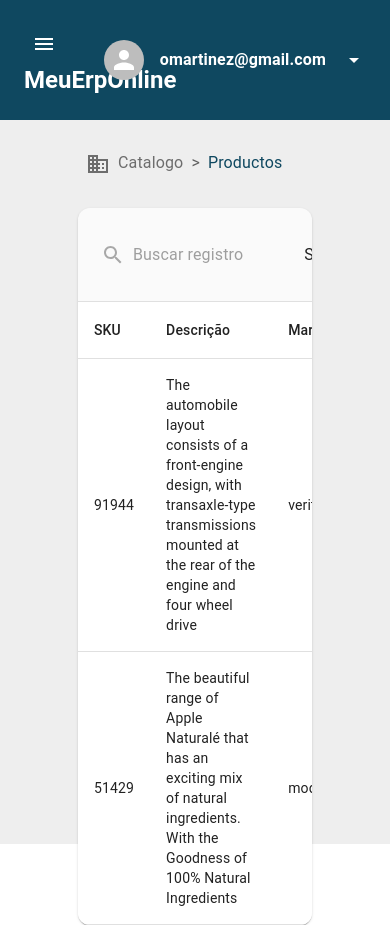
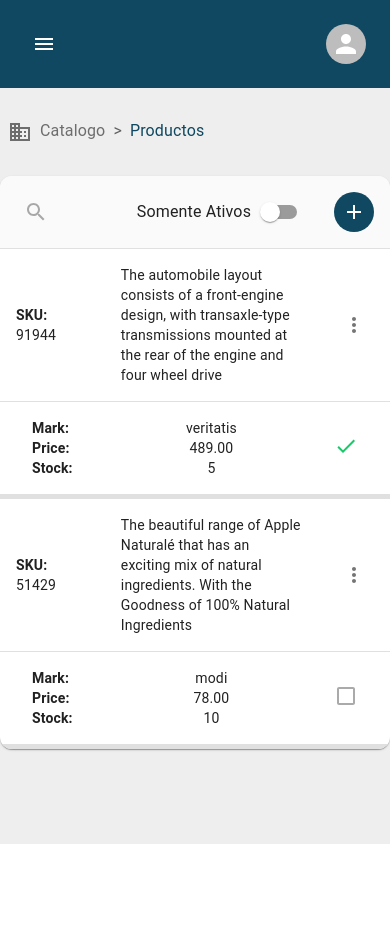
Before and after one commit to zenx5/product-list, a React (Create React App) app: page / in a window 390 px wide. After the commit the page ends 844 px from the top, so only its background shows below. Built offline with nearby package versions, Linux system fonts and the light colour scheme.

Commit message:
i18n: cambio de idioma

```diff
--- a/src/components/BarNav.js
+++ b/src/components/BarNav.js
@@ -1,18 +1,80 @@
-import { Grid, Typography, ButtonBase, Avatar, IconButton } from '@mui/material'
+import { useState } from 'react';
+import { useTranslation } from 'react-i18next';
+import { Grid, Box, Typography, ButtonBase, Avatar, IconButton, useMediaQuery, Popover, MenuItem, Slider, Icon, ToggleButtonGroup, ToggleButton } from '@mui/material'
 import { ArrowDropDown, Menu } from '@mui/icons-material'
+import EnCircle from '../assets/icons/en-circle.png'
+import EsCircle from '../assets/icons/es-circle.png'
+import PtCircle from '../assets/icons/pt-circle.png'
 
 export default function BarNav() {
+    const [currentLang, setCurrentLang] = useState( localStorage.getItem('i18nextLng') ?? 'pt')
+    const [anchorEl, setAnchorEl] = useState(null);
+    const isMovilWidth = useMediaQuery('(max-width:610px)')
+    const { i18n } = useTranslation();
+
+
+    const open = Boolean(anchorEl)
+
+    const langs = [
+        { value:'es', label:'es' }, // <Icon><EsCircle /></Icon>
+        { value:'pt', label:'pt' }, // <Icon><PtCircle /></Icon>
+        { value:'en', label:'en' }, // <Icon><EnCircle /></Icon>
+    ]
+
+    const handlerChangeLanguage = (event, newLanguage) => {
+        if( newLanguage ){
+            setCurrentLang(prev => newLanguage)
+            localStorage.setItem('i18nextLng', newLanguage)
+            i18n.changeLanguage(newLanguage);
+        }
+    }
+
 
     return <Grid container sx={{ backgroundColor: 'primary.main', p:3 }} data-testid='barnav'>
         <Grid item xs={6}>
-            <Typography variant='h5' color='#fff' sx={{ fontWeight:'bold' }}> <IconButton><Menu sx={{ color:'#fff' }}/></IconButton> MeuErpOnline</Typography>
+            { !isMovilWidth && <Typography variant='h5' color='#fff' sx={{ fontWeight:'bold' }}> <IconButton><Menu sx={{ color:'#fff' }}/></IconButton> MeuErpOnline</Typography> }
+            { isMovilWidth && <IconButton><Menu sx={{ color:'#fff' }}/></IconButton> }
         </Grid>
         <Grid item xs={6} sx={{ display:'flex', justifyContent:'flex-end' }}>
-            <ButtonBase>
+            <ButtonBase  onClick={(event)=>setAnchorEl(event.currentTarget)}>
                 <Avatar />
-                <Typography sx={{ mx:2, color:'#fff', fontWeight:'bold' }}>omartinez@gmail.com</Typography>
-                <ArrowDropDown sx={{ color:'#fff' }}/>
+                { !isMovilWidth && <Typography sx={{ mx:2, color:'#fff', fontWeight:'bold' }}>omartinez@gmail.com</Typography> }
+                { !isMovilWidth && <ArrowDropDown sx={{ color:'#fff' }}/> }
             </ButtonBase>
+            <Popover
+                open={open}
+                onClose={()=>setAnchorEl(false)}
+                anchorEl={anchorEl}
+                anchorOrigin={{
+                    vertical:'bottom',
+                    horizontal:'right'
+                }}
+                sx={{
+                    borderRadius:4,
+                    '.MuiMenuItem-root':{
+                        width: 170
+                    }
+                }}
+            >
+                <Box sx={{ display:'flex', mt:2, mb:1, justifyContent:'center' }}>
+                    <ToggleButtonGroup
+                        value={currentLang}
+                        exclusive
+                        onChange={handlerChangeLanguage}
+                        >
+                        <ToggleButton value='es'>
+                            <img src={EsCircle} width={16} height={16} />
+                        </ToggleButton>
+                        <ToggleButton value='pt'>
+                            <img src={PtCircle} width={16} height={16} />
+                        </ToggleButton>
+                        <ToggleButton value='en'>
+                            <img src={EnCircle} width={16} height={16} />
+                        </ToggleButton>
+                    </ToggleButtonGroup>
+                </Box>
+                <MenuItem sx={{ justifyContent:'center' }}>Logout</MenuItem>
+            </Popover>
         </Grid>
     </Grid>
 }
--- a/src/locales/i18n.js
+++ b/src/locales/i18n.js
@@ -8,7 +8,9 @@ import ptLocales from './langs/pt'
 
 import { defaultLang } from './config-lang';
 
-let lng = defaultLang.value
+const localLang = localStorage.getItem('i18nextLng')
+
+let lng = localLang ?? defaultLang.value
 
 i18n
   .use(initReactI18next)
--- a/src/locales/langs/en.js
+++ b/src/locales/langs/en.js
@@ -1,5 +1,17 @@
 const en = {
-
+    new_product: 'New produt',
+    select_active: 'only active',
+    placeholder_search_reg: 'Search',
+    sku:'SKU',
+    description:'Description',
+    mark:'Mark',
+    price:'Price',
+    stock:'Quantity',
+    active:'Active',
+    deactive:'Deactive',
+    options:'Option',
+    edit: 'Edit',
+    delete: 'Delete'
 }
 
 export default en;
--- a/src/locales/langs/es.js
+++ b/src/locales/langs/es.js
@@ -1,5 +1,17 @@
 const es = {
-
+    new_product: 'Nuevo produto',
+    select_active: 'Solo Activos',
+    placeholder_search_reg: 'Buscar registro',
+    sku:'SKU',
+    description:'Descripción',
+    mark:'Marca',
+    price:'Precio',
+    stock:'Cantidad',
+    active:'Activo',
+    deactive:'Desactivo',
+    options:'Opciones',
+    edit: 'Editar',
+    delete: 'Eliminar'
 }
 
 export default es;
--- a/src/locales/langs/pt.js
+++ b/src/locales/langs/pt.js
@@ -10,7 +10,7 @@ const pt = {
     stock:'Estoque',
     active:'Ativo',
     deactive:'Desativo',
-    option:'Opções',
+    options:'Opções',
     edit: 'Editar',
     delete: 'Excluir'
 
--- a/src/pages/Products/List/HeaderControls.js
+++ b/src/pages/Products/List/HeaderControls.js
@@ -5,17 +5,27 @@ import {
     IconButton,
     FormControlLabel,
     Button,
-    Switch
+    Switch,
+    useMediaQuery
 } from "@mui/material"
 import { Search, Add } from "@mui/icons-material"
 import { useTranslation } from "react-i18next"
+import { useState } from "react"
+import { fontSize, padding } from "@mui/system"
 
 export default function HeaderControls({ onSearch, onFilter }){
-
+    const [activeMovilSearch, setActiveMovilSearch] = useState(false)
     const { t:translate } = useTranslation()
 
-    return <TableRow sx={{ backgroundColor:'#fafafa', p:0, m:0 }}>
+    const isTableWidth = useMediaQuery('(max-width:900px)')
+    const isMovilWidth = useMediaQuery('(max-width:610px)')
+
+    return <>
+        <TableRow sx={{ backgroundColor:'#fafafa', p:0, m:0 }}>
             <TableCell colSpan={2} sx={{ p:0 }}>
+                { isMovilWidth ?
+                    <IconButton sx={{ m:2, opacity:0.6 }} onClick={()=>setActiveMovilSearch(prev => !prev)}><Search /></IconButton>
+                    :
                     <TextField
                     sx={{
                         width:'100%',
@@ -52,13 +62,41 @@ export default function HeaderControls({ onSearch, onFilter }){
                     }}
                     placeholder={translate('placeholder_search_reg')}
                     onChange={onSearch}
+                />}
+            </TableCell>
+            <TableCell colSpan={isTableWidth ? 4 : 3}>
+                <FormControlLabel control={<Switch onChange={onFilter} />} label={translate('select_active')} labelPlacement='start' />
+            </TableCell>
+            <TableCell colSpan={isTableWidth ? 1 : 2}>
+                { !isTableWidth && <Button variant='contained' sx={{ borderRadius:10, width:'120%', left:'-20%', fontWeight:'bold' }} startIcon={<Add sx={{ px:0 }}/>}>{translate('new_product')}</Button> }
+                { isTableWidth && <IconButton sx={{ backgroundColor: 'primary.main', color:'#fff' }}><Add /></IconButton> }
+            </TableCell>
+        </TableRow>
+        { ( isMovilWidth && activeMovilSearch) && <TableRow>
+            <TableCell sx={{ p:0 }} colSpan={7}>
+                <TextField
+                    sx={{
+                        width:'100%',
+                        opacity:1,
+                        '.MuiInputBase-root':{
+                            p:0
+                        }
+                    }}
+                    placeholder={translate('placeholder_search_reg')}
+                    onChange={onSearch}
+                    variant='filled'
+                    inputProps={{
+                        'data-testid':'search',
+                        style:{
+                            textAlign:'center',
+                            pointerEvents:'painted',
+                            fontSize:30,
+                            paddingTop:5,
+                            paddingBottom:5,
+                        }
+                    }}
                 />
             </TableCell>
-    <TableCell colSpan={3}>
-        <FormControlLabel control={<Switch onChange={onFilter} />} label={translate('select_active')} labelPlacement='start' />
-    </TableCell>
-    <TableCell colSpan={2}>
-        <Button variant='contained' sx={{ borderRadius:10, width:'120%', left:'-20%', fontWeight:'bold' }} startIcon={<Add sx={{ px:0 }}/>}>{translate('new_product')}</Button>
-    </TableCell>
-</TableRow>
+        </TableRow>}
+</>
 }
--- a/src/pages/Products/List/Index.js
+++ b/src/pages/Products/List/Index.js
@@ -7,6 +7,7 @@ import {
     TableContainer,
     TableHead,
     TableRow,
+    useMediaQuery,
 } from "@mui/material";
 import { useState } from "react";
 import { useTranslation } from "react-i18next";
@@ -48,11 +49,25 @@ export default function Index(){
         { href:'/', label:'Productos' },
     ]
 
+    // const breackpoint1900 = useMediaQuery('(min-width:1900px)')
+    // const breackpoint1200 = useMediaQuery('(min-width:1200px)')
+    // const breackpoint769 = useMediaQuery('(min-width:769px)')
+    // const breackpoint480 = useMediaQuery('(min-width:480px)')
+    // const breackpoint320 = useMediaQuery('(min-width:320px)')
+
+
+    let mainColumnWidth = useMediaQuery('(max-width:1900px)') ? '1150px' : ''
+    mainColumnWidth = useMediaQuery('(max-width:1200px)') ? '900px' : mainColumnWidth
+    mainColumnWidth = useMediaQuery('(max-width:900px)') ? '600px' : mainColumnWidth
+    mainColumnWidth = useMediaQuery('(max-width:610px)') ? 'auto' : mainColumnWidth
+    // mainColumnWidth = useMediaQuery('(max-width:320px)') ? '800px' : mainColumnWidth
+    const isMovilWidth = useMediaQuery('(max-width:610px)')
+
     const trans = key => translate( key )
 
-    const handlerSearch = (event) => setFilterBySearch( prev => event.target.value )
+    const handlerSearch = ({ target:{value}}) => setFilterBySearch( prev => value )
 
-    const handlerFilter = (event) => setFilterByActive( prev => event.target.checked )
+    const handlerFilter = ({ target:{checked}}) => setFilterByActive( prev => checked )
 
     const filterActiveElements = item => filterByActive ? item.active : true
 
@@ -60,24 +75,24 @@ export default function Index(){
 
     return <Box sx={{ backgroundColor:'#eeeeee', height:'100vh' }}>
         <BarNav />
-        <CustomBreadcrumbs data-testid='breadcrumb' items={breadcrumbs} sx={{ width:'60%', mx:'auto', py:3 }}/>
+        <CustomBreadcrumbs data-testid='breadcrumb' items={breadcrumbs} sx={{ width:mainColumnWidth, mx:'auto', py:3 }}/>
         <TableContainer
             data-testid='table-product-list'
             component={Card}
-            sx={{ borderRadius:3, width:'60%', mx:'auto' }}
+            sx={{ borderRadius:3, width:mainColumnWidth, mx:'auto' }}
         >
             <Table size={ dense ? 'small' : 'medium' }>
                 <TableHead>
                     <HeaderControls onSearch={handlerSearch} onFilter={handlerFilter} />
-                    <TableRow sx={{ fontWeight:'bold' }}>
-                        <TableCell sx={{ width:'8%'}}>{trans('sku')}</TableCell>
-                        <TableCell sx={{ width:'52%' }}>{trans('description')}</TableCell>
-                        <TableCell sx={{ width:'8%'}}>{trans('mark')}</TableCell>
-                        <TableCell sx={{ width:'8%'}}>{trans('price')}</TableCell>
-                        <TableCell sx={{ width:'8%'}}>{trans('stok')}</TableCell>
-                        <TableCell sx={{ width:'8%'}}>{trans('active')}</TableCell>
-                        <TableCell sx={{ width:'8%'}}>{trans('options')}</TableCell>
-                    </TableRow>
+                    {!isMovilWidth && <TableRow sx={{ fontWeight:'bold' }}>
+                        <TableCell sx={{ width:`${800/mainColumnWidth}%`}}>{trans('sku')}</TableCell>
+                        <TableCell sx={{ width:`${800/mainColumnWidth}%` }}>{trans('description')}</TableCell>
+                        <TableCell sx={{ width:`${800/mainColumnWidth}%`}}>{trans('mark')}</TableCell>
+                        <TableCell sx={{ width:`${800/mainColumnWidth}%`}}>{trans('price')}</TableCell>
+                        <TableCell sx={{ width:`${800/mainColumnWidth}%`}}>{trans('stok')}</TableCell>
+                        <TableCell sx={{ width:`${800/mainColumnWidth}%`}}>{trans('active')}</TableCell>
+                        <TableCell sx={{ width:`${800/mainColumnWidth}%`}}>{trans('options')}</TableCell>
+                    </TableRow>}
                 </TableHead>
                 <TableBody data-testid='table-content'>
                     { rows.filter(filterActiveElements).filter(filterSearchInput).map( row => <ProductRow key={row.SKU} row={row}/>)}
--- a/src/pages/Products/List/ProductRow.js
+++ b/src/pages/Products/List/ProductRow.js
@@ -1,5 +1,5 @@
 import { useState } from 'react'
-import { TableRow, TableCell, IconButton, Popover, MenuItem, Divider } from '@mui/material'
+import { Grid, TableRow, TableCell, IconButton, Popover, MenuItem, Divider, useMediaQuery, Typography, ListItem } from '@mui/material'
 import { MoreVert, Check, Edit, Delete, CheckBox, CheckBoxOutlineBlank } from '@mui/icons-material'
 import { useTranslation } from 'react-i18next';
 
@@ -7,6 +7,9 @@ export default function ProductRow({ row, renderOptions = () => {} }) {
     const [changeStatus, setChangeStatus] = useState(false)
     const [anchorEl, setAnchorEl] = useState(null);
     const { t:translate } = useTranslation()
+
+    const isMovilWidth = useMediaQuery('(max-width:610px)')
+
 
     const open = Boolean(anchorEl)
 
@@ -20,7 +23,68 @@ export default function ProductRow({ row, renderOptions = () => {} }) {
         return (changeStatus && (!value)) || ((!changeStatus) && value)
     }
 
-    return <TableRow key={SKU}>
+    if( isMovilWidth ){
+        return <>
+            <TableRow>
+                <TableCell colSpan={2}>
+                    <b>SKU:</b> { SKU }
+                </TableCell>
+                <TableCell colSpan={4}>
+                    { description }
+                </TableCell>
+                <TableCell colSpan={1}>
+                    <IconButton onClick={(event)=>setAnchorEl(event.currentTarget)}>
+                        <MoreVert />
+                    </IconButton>
+                    <Popover
+                        open={open}
+                        onClose={()=>setAnchorEl(false)}
+                        anchorEl={anchorEl}
+                        anchorOrigin={{
+                            vertical:'bottom',
+                            horizontal:'left'
+                        }}
+                        sx={{
+                            borderRadius:4,
+                            '.MuiMenuItem-root':{
+                                width: 170
+                            }
+                        }}
+                    >
+                        <MenuItem sx={{ backgroundColor:'#fff0', px:3 }} onClick={handlerActive}>
+                            { getStatus( active ) ? <CheckBox sx={{ pr:2 }} /> : <CheckBoxOutlineBlank sx={{ pr:2 }} /> }
+                            { getStatus( active ) ? translate('deactive') : translate('active') }
+                        </MenuItem>
+                        <Divider />
+                        <MenuItem sx={{ backgroundColor:'#fff0', px:3 }}>
+                            <Edit sx={{ pr:2 }} /> {translate('edit')}
+                        </MenuItem>
+                        <Divider />
+                        <MenuItem sx={{ backgroundColor:'#fff0', px:3 }}>
+                            <Delete sx={{ pr:2 }} /> {translate('delete')}
+                        </MenuItem>
+                    </Popover>
+                </TableCell>
+            </TableRow>
+            <TableRow sx={{ '.MuiTableCell-root':{ borderBottomWidth:5 } }}>
+                <TableCell colSpan={2}>
+                    <ListItem sx={{ py:0, my:0, fontWeight:'bold' }}>Mark:</ListItem>
+                    <ListItem sx={{ py:0, my:0, fontWeight:'bold' }}>Price:</ListItem>
+                    <ListItem sx={{ py:0, my:0, fontWeight:'bold' }}>Stock:</ListItem>
+                </TableCell>
+                <TableCell colSpan={4}>
+                    <ListItem sx={{ py:0, my:0, justifyContent:'center' }}>{ mark }</ListItem>
+                    <ListItem sx={{ py:0, my:0, justifyContent:'center' }}>{ price }</ListItem>
+                    <ListItem sx={{ py:0, my:0, justifyContent:'center' }}>{ stock }</ListItem>
+                </TableCell>
+                <TableCell colSpan={1}>
+                    { getStatus( active ) ? <Check sx={{ color:"#19c969" }} /> : <CheckBoxOutlineBlank sx={{ color:'#0005' }} />  }
+                </TableCell>
+            </TableRow>
+        </>
+    }
+    else{
+        return <TableRow key={SKU}>
             <TableCell>
                 { SKU }
             </TableCell>
@@ -73,4 +137,5 @@ export default function ProductRow({ row, renderOptions = () => {} }) {
                 </Popover>
             </TableCell>
         </TableRow>
+    }
 }
```
Lines whose indentation alone changed are shown as unchanged.
